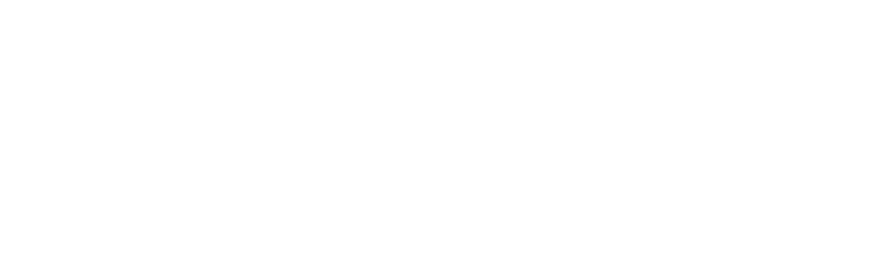
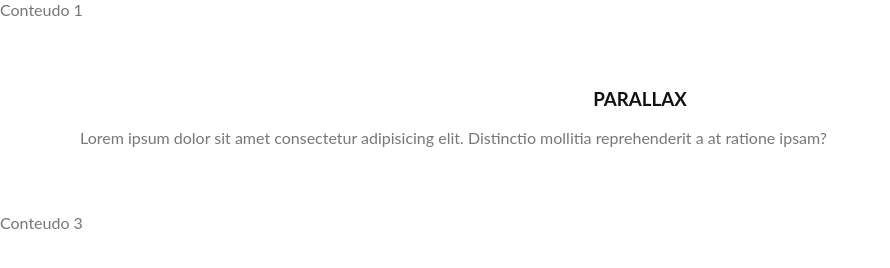
Before and after one commit to TiaguMB/parallax, a plain HTML site: page index.html in a window 1280 px wide. Shown: the whole page, without its empty margins (0-890 px from the left). Drawn offline with Linux system fonts and the light colour scheme.

Commit message:
Adicionado configurações padrões para página

```diff
--- a/assets/css/styles.css
+++ b/assets/css/styles.css
@@ -0,0 +1,19 @@
+body, html {
+   margin: 0;
+   font: 16px "Lato", sans-serif;
+   color: #777;
+   height: 100%;
+}
+
+.conteudo {
+   color: #777;
+   background-color: white;
+   text-align: justify;
+   padding: 50px 80px;
+}
+
+h3 {
+   text-transform: uppercase;
+   color: #111;
+   text-align: center;
+}
--- a/index.html
+++ b/index.html
@@ -4,8 +4,23 @@
    <meta charset="UTF-8">
    <meta name="viewport" content="width=device-width, initial-scale=1.0">
    <title>Parallax</title>
+
+   <link rel="stylesheet" href="./assets/css/styles.css">
 </head>
 <body>
 
+   <div>
+      Conteudo 1
+   </div>
+
+   <div class="conteudo">
+      <h3>Parallax</h3>
+      <p>Lorem ipsum dolor sit amet consectetur adipisicing elit. Distinctio mollitia reprehenderit a at ratione ipsam?</p>
+   </div>
+
+   <div>
+      Conteudo 3
+   </div>
+
 </body>
 </html>
```
